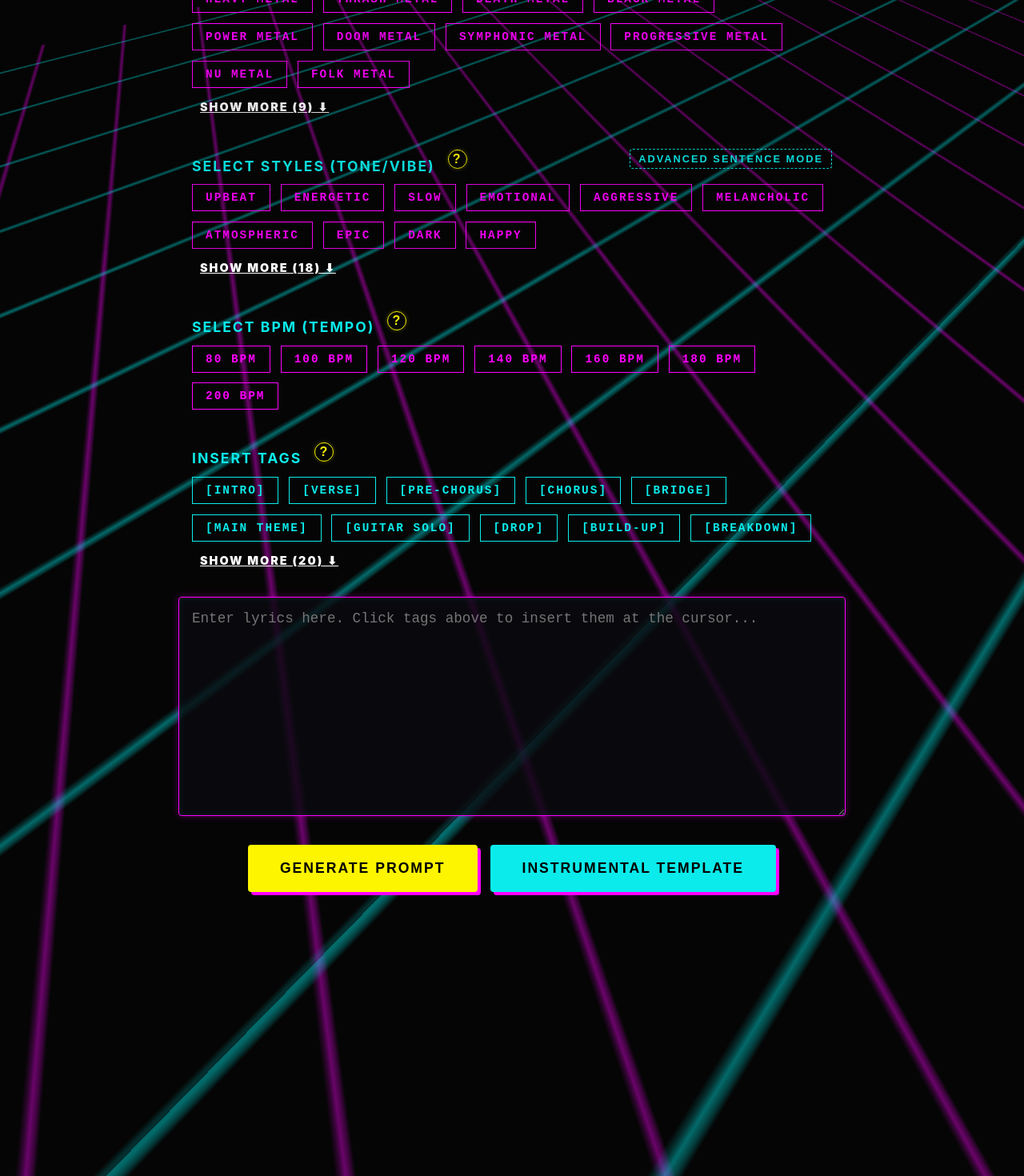
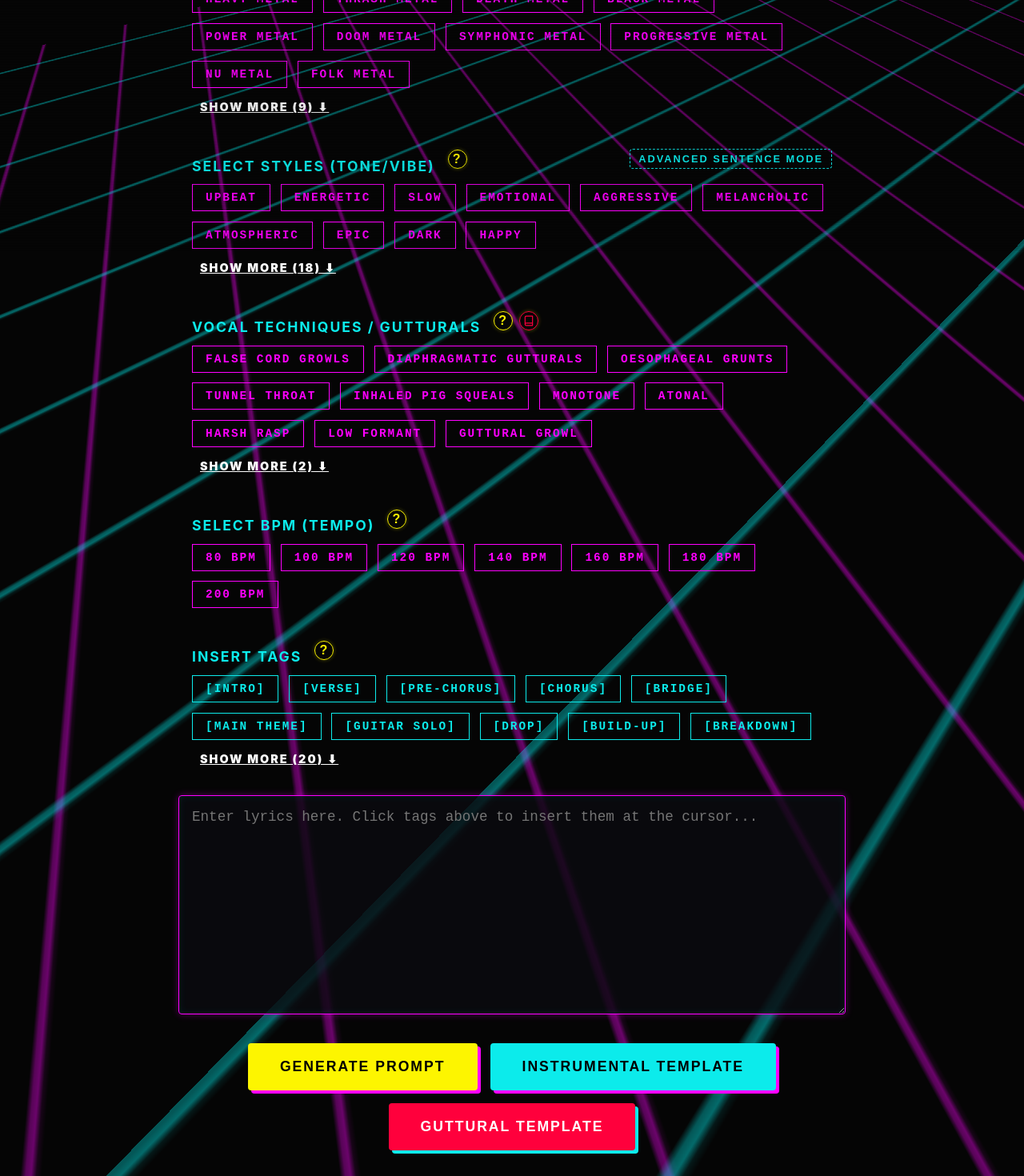
Before and after one commit to Eidolf/ER-Suno-PromptGenerator, a React (Vite) app in the folder frontend/: page / in a window 1280 px wide. Shown: the part 487-1957 px from the top of the page at 80% size. Before the commit the page ends 1634 px from the top, so only its background shows below. Built offline with nearby package versions, Linux system fonts and the light colour scheme.

Commit message:
feat: add guttural vocal style support, new help guides, and template buttons while removing the nightly release schedule.

```diff
--- a/frontend/src/App.css
+++ b/frontend/src/App.css
@@ -309,6 +309,12 @@ pre {
   box-shadow: 4px 4px 0px #ff00ff;
 }
 
+.guttural-btn {
+  background: #ff003c;
+  color: #fff;
+  box-shadow: 4px 4px 0px #0cebeb;
+}
+
 /* Help Icons & Modals */
 .section-header {
   display: flex;
--- a/frontend/src/App.tsx
+++ b/frontend/src/App.tsx
@@ -35,6 +35,12 @@ const SparklesIcon = () => (
     </svg>
 );
 
+const BookIcon = () => (
+    <svg xmlns="http://www.w3.org/2000/svg" width="14" height="14" viewBox="0 0 24 24" fill="none" stroke="currentColor" strokeWidth="2" strokeLinecap="round" strokeLinejoin="round" style={{ verticalAlign: 'middle' }}>
+        <path d="M4 19.5v-15A2.5 2.5 0 0 1 6.5 2H20v20H6.5a2.5 2.5 0 0 1 0-5H20"/>
+    </svg>
+);
+
 const GENRES = [
     'Pop', 'Electronic', 'Rock', 'Hip-Hop', 'Jazz', 'Classical', 'R&B', 'Country', 'Lo-Fi', 'EDM', 'Acoustic',
     'Indie', 'Alternative', 'Folk', 'Soul', 'Funk', 'Blues', 'Reggae', 'Punk', 'Disco', 'House', 'Techno',
@@ -49,6 +55,11 @@ const STYLES = [
     'Upbeat', 'Energetic', 'Slow', 'Emotional', 'Aggressive', 'Melancholic', 'Atmospheric', 'Epic', 'Dark',
     'Happy', 'Sad', 'Chill', 'Ambient', 'Fast', 'Heavy', 'Driving', 'Groovy', 'Soothing', 'Dreamy', 'Intense',
     'Romantic', 'Mysterious', 'Euphoric', 'Uplifting', 'Nostalgic', 'Funky', 'Raw', 'Polished'
+];
+const VOCAL_STYLES = [
+    'False Cord Growls', 'Diaphragmatic Gutturals', 'Oesophageal Grunts', 'Tunnel Throat',
+    'Inhaled Pig Squeals', 'Monotone', 'Atonal', 'Harsh Rasp', 'Low Formant', 'Guttural Growl',
+    'Guttural Punch', '(blegh!)'
 ];
 const BPMS = ['80 BPM', '100 BPM', '120 BPM', '140 BPM', '160 BPM', '180 BPM', '200 BPM'];
 const TAGS = [
@@ -85,6 +96,25 @@ const HELP_DATA: Record<string, HelpTopic> = {
         url: "https://help.suno.com/",
         examples: [
             { title: "Sentence-based Style Example (Nu-disco)", template: "Nu-disco and synth-pop track at 120 BPM in the key of G minor. A syncopated, plucked synth bassline drives the rhythm alongside a standard electronic drum kit featuring a crisp snare and consistent hi-hat eighth notes. A bright, rhythmic electric guitar performs muted 16th-note scratches and staccato chords. Polished synth pads provide harmonic backing with occasional filter sweeps. A recurring lead synth melody uses a square wave tone with a short decay. The arrangement features distinct sections marked by the entry and exit of a high-frequency shaker and cowbell accents. The mix is clean with moderate compression on the master bus and subtle stereo widening on the synth layers." }
+        ]
+    },
+    gutturals: {
+        title: "Guttural & Harsh Vocals Guide",
+        description: "To achieve realistic Death Metal or Deathcore growls without them sounding like a cartoon character, describe the physics of the sound. Use tags like 'Monotone' or 'Atonal' in your style to stop the AI from trying to hit melodic notes. For Suno V5, crank the 'Weirdness' slider to 60-75% so inhuman vocal textures aren't filtered out as noise. Use explicitly bracketed instructions per section.",
+        url: "https://help.suno.com/",
+        communityUrl: "https://www.cometapi.com/de/how-to-use-suno-to-generate-guttural-vocals/",
+        examples: [
+            { title: "Style Prompt Base", template: "Brutal Death Metal, False Cord Growls, Monotone, aggressive articulation, wet close mic, saturated preamp" },
+            { title: "Lyrics Blueprint", template: "[Verse - guttural growl, low formant, aggressive rasp]\nBeneath the ash we crawl, the silence claws my name.\n\n[Chorus - shout + backing growl]\nWe feed the dark, we break the bone.\n(lead: guttural growl; backing: low harmonic drone)" }
+        ]
+    },
+    metal_epos: {
+        title: "Building a 10-Minute Metal Epic",
+        description: "For long epics, don't rely on a single prompt. Use the Suno Studio Multitrack Editor to build the song in 2-minute segments via Re-Triggering. Start with a mid-tempo groove, extend the track using a new slower style prompt for the breakdown, and layer symphonic elements using the 'Add Instrumentals' feature. For rhythmic vocal precision, use ALL CAPS and punctuation (periods) to force the AI to 'punch' each syllable.",
+        url: "https://help.suno.com/",
+        communityUrl: "https://www.cometapi.com/de/how-to-use-suno-to-generate-guttural-vocals/",
+        examples: [
+            { title: "Rhythmic Precision Format", template: "[Guttural Punch]\nDE-VOURED. BY. THE. VOID.\n(blegh!)" }
         ]
     },
     bpm: {
@@ -136,6 +166,17 @@ const TOOLTIPS: Record<string, string> = {
     'Funky': 'Syncopated, bass-forward, and bouncy.',
     'Raw': 'Unpolished, authentic, and gritty.',
     'Polished': 'Clean, highly produced, and perfect.',
+
+    // Vocal Techniques
+    'False Cord Growls': 'Produces a deep, cavernous resonance common in Death Metal.',
+    'Diaphragmatic Gutturals': 'Powerful, sustained low frequencies and breath support.',
+    'Oesophageal Grunts': 'Animalistic, wet, and raw vocal textures.',
+    'Tunnel Throat': 'Specific hollow sound popularized in modern Deathcore.',
+    'Inhaled Pig Squeals': 'High-frequency, intense "bree" sounds.',
+    'Monotone': 'Crucial for gutturals. Prevents the AI from applying melodic pitches to growls.',
+    'Atonal': 'Removes pitch mapping, prioritizing harmonic noise/percussive vocals.',
+    'Guttural Punch': 'Instruction for sudden, heavy percussive vocal delivery.',
+    '(blegh!)': 'Classic metalcore vocalization / expression of disgust.',
 
     // Tags
     '[Intro]': 'The opening section of the song before the main vocals.',
@@ -482,6 +523,17 @@ function App() {
 
                 <div className="selection-section">
                     <div className="section-header">
+                        <h3>Vocal Techniques / Gutturals</h3>
+                        <div style={{ display: 'flex', gap: '8px' }}>
+                            <button className="help-icon" onClick={() => setActiveHelp('gutturals')} title="How to write harsh metal vocals?">?</button>
+                            <button className="help-icon" style={{ borderColor: '#ff003c', color: '#ff003c' }} onClick={() => setActiveHelp('metal_epos')} title="Building a Metal Epic"><BookIcon /></button>
+                        </div>
+                    </div>
+                    {renderChips(VOCAL_STYLES, selectedStyles, handleStyleClick, 'vocal_styles')}
+                </div>
+
+                <div className="selection-section">
+                    <div className="section-header">
                         <h3>Select BPM (Tempo)</h3>
                         <button className="help-icon" onClick={() => setActiveHelp('bpm')} title="What is BPM?">?</button>
                     </div>
@@ -514,6 +566,14 @@ function App() {
                         }}
                     >
                         Instrumental Template
+                    </button>
+                    <button
+                        className="generate-btn guttural-btn"
+                        onClick={() => {
+                            setText('[Verse - guttural growl, low formant, aggressive rasp]\nBeneath the ash we crawl...\n\n[Chorus - shout + backing growl]\nWe feed the dark...\n(lead: guttural growl; backing: low harmonic drone)');
+                        }}
+                    >
+                        Guttural Template
                     </button>
                 </div>
                 {result && (
```
